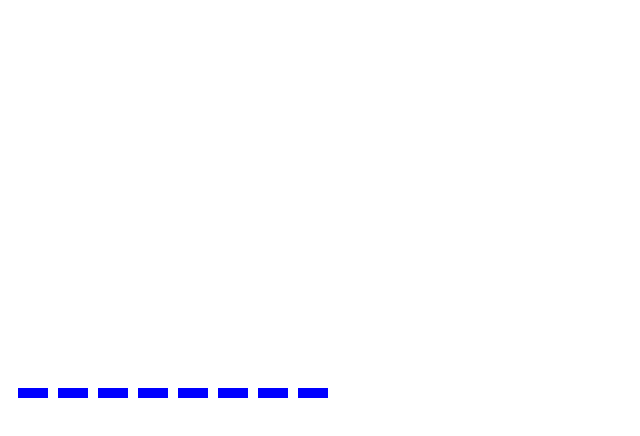
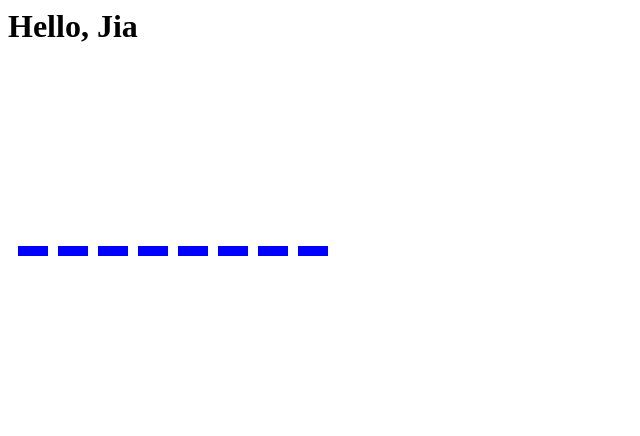
Before and after one commit to Leteno/PianoPlayer, a plain HTML site: page index.html in a window 1280 px wide. Shown: the whole page, without its empty margins (0-640 px from the left). Drawn offline with Linux system fonts and the light colour scheme.

Commit message:
Yes, I wrote it for you. My love

```diff
--- a/index.html
+++ b/index.html
@@ -1,6 +1,8 @@
 <html>
   <head><title>Enjoy it. Amigo</title></head>
   <body>
+    <h1>Hello, Jia</h1>
+    <canvas id='canvas' width='550' height='200'></canvas>
 
     <audio id='do' src='assert/C5.mp3' autostart='false'></audio>
     <audio id='re' src='assert/D5.mp3' autostart='false'></audio>
@@ -10,7 +12,6 @@
     <audio id='la' src='assert/A5.mp3' autostart='false'></audio>
     <audio id='si' src='assert/B5.mp3' autostart='false'></audio>
 
-    <canvas id='canvas' width='550' height='400'></canvas>
   </body>
   <script nonce='zheng'>
   </script>
```
